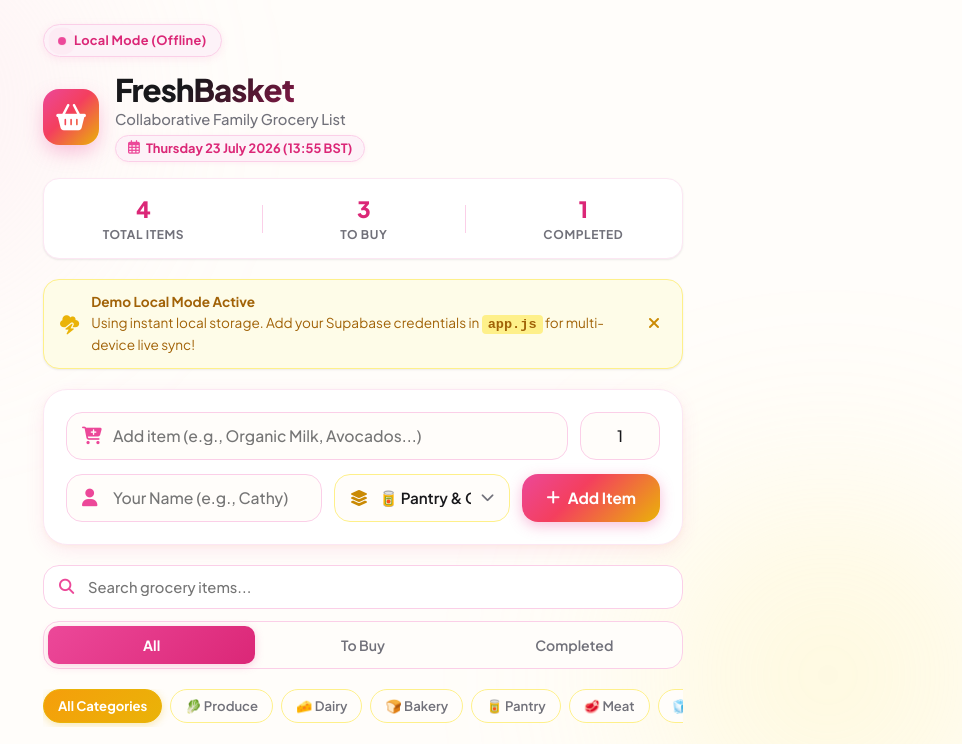
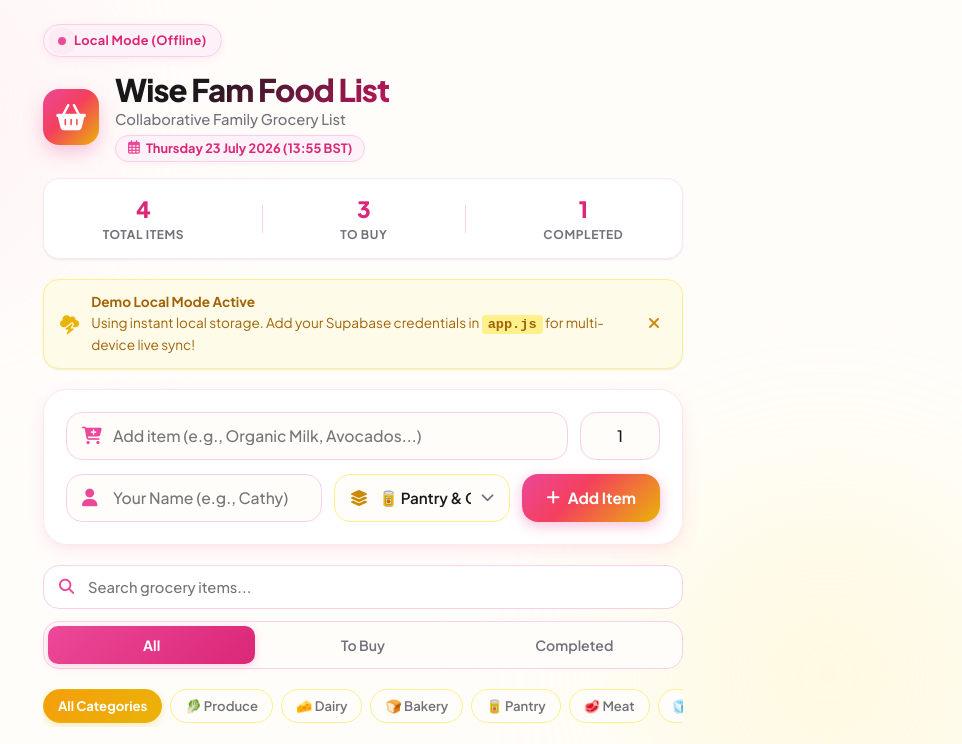
Before and after one commit to catherinemarywise-source/wise-fam-food-list, a plain HTML site: page index.html in a window 1280 px wide. Shown: the top 744 px of the page, without its empty margins (277-1239 px from the left). Drawn offline with nearby package versions, Linux system fonts and the light colour scheme.

Commit message:
Rename app to Wise Fam Food List

```diff
--- a/app.js
+++ b/app.js
@@ -1,5 +1,5 @@
 /**
- * FreshBasket — Collaborative Family Grocery Web App
+ * Wise Fam Food List — Collaborative Family Grocery Web App
  * Real-time sync with Supabase JS v2 & LocalStorage Fallback
  */
 
@@ -95,7 +95,7 @@ function updateUKDateDisplay() {
     const formattedTime = now.toLocaleTimeString('en-GB', timeOptions);
 
     // Update document title dynamically
-    document.title = `FreshBasket — ${formattedDate}`;
+    document.title = `Wise Fam Food List — ${formattedDate}`;
 
     // Update header badge
     const ukDateSpan = document.getElementById('ukDateSpan');
--- a/index.html
+++ b/index.html
@@ -3,13 +3,13 @@
 <head>
   <meta charset="UTF-8">
   <meta name="viewport" content="width=device-width, initial-scale=1.0, maximum-scale=1.0, user-scalable=no, viewport-fit=cover">
-  <title>FreshBasket — Thursday, 23 July 2026 (BST)</title>
+  <title>Wise Fam Food List — Thursday, 23 July 2026 (BST)</title>
   <meta name="description" content="A modern, collaborative family grocery list web app powered by real-time sync.">
 
   <!-- iOS Mobile Web App Meta Tags -->
   <meta name="apple-mobile-web-app-capable" content="yes">
   <meta name="apple-mobile-web-app-status-bar-style" content="black-translucent">
-  <meta name="apple-mobile-web-app-title" content="FreshBasket">
+  <meta name="apple-mobile-web-app-title" content="Wise Fam Food List">
   <meta name="theme-color" content="#f8fafc">
 
   <!-- Google Fonts: Plus Jakarta Sans -->
@@ -46,7 +46,7 @@
             <i class="fa-solid fa-basket-shopping"></i>
           </div>
           <div>
-            <h1 class="app-title">FreshBasket</h1>
+            <h1 class="app-title">Wise Fam Food List</h1>
             <p class="app-subtitle">Collaborative Family Grocery List</p>
             <div class="header-date-badge" id="headerDateText">
               <i class="fa-regular fa-calendar-days"></i> <span id="ukDateSpan">Thursday, 23 July 2026 (BST)</span>
--- a/style.css
+++ b/style.css
@@ -1,5 +1,5 @@
 /* ==========================================================================
-   FreshBasket — Family Grocery List Styling
+   Wise Fam Food List — Family Grocery List Styling
    Design System: Vibrant Yellows & Electric Pinks Aesthetic
    ========================================================================== */
 
```
